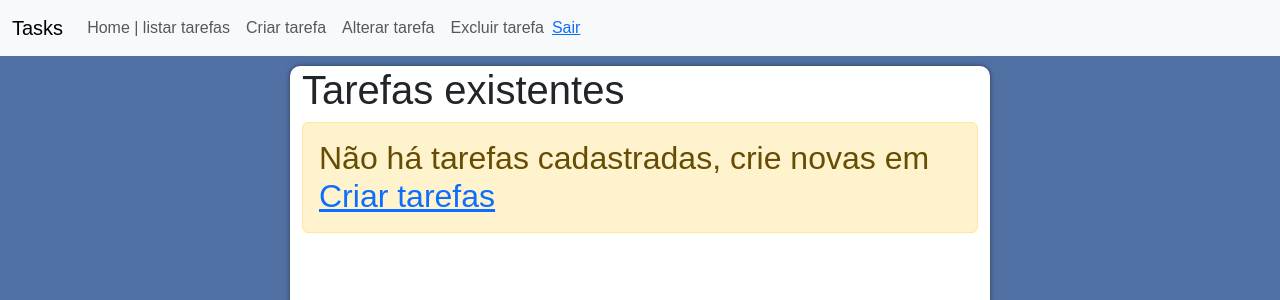
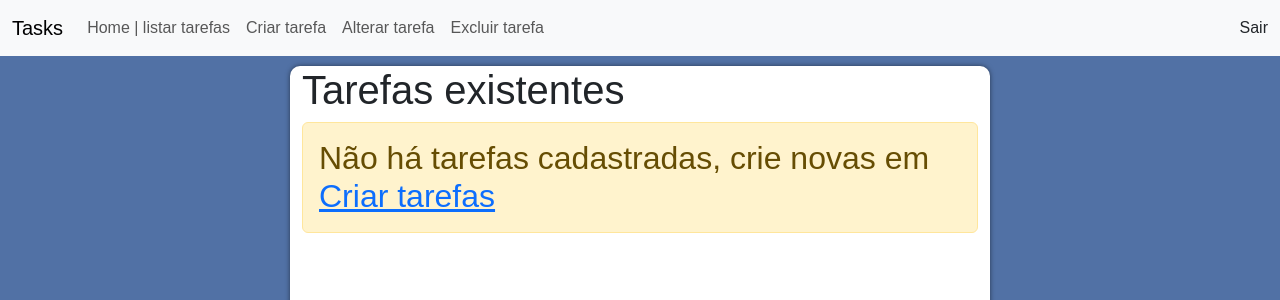
Before and after one commit to felipe-fjs/todo-project, a Flask app: page /task/home in a window 1280 px wide. Shown: the top 300 px of the page. Run offline with Flask 3, Linux system fonts and the light colour scheme; the visitor is signed in with stand-in values (Sample User, id 1); data comes from the database, SQL or seed files in the repository; data that the repository does not hold is empty; some libraries are stand-ins or nearby versions.

Commit message:
Update base.html

```diff
--- a/app/templates/tasks/base.html
+++ b/app/templates/tasks/base.html
@@ -18,12 +18,12 @@
   <nav class="navbar navbar-expand-lg bg-body-tertiary">
     <div class="container-fluid">
       <a class="navbar-brand" href="{{ url_for('tasks.home')}}">Tasks</a>
-      <button class="navbar-toggler" type="button" data-bs-toggle="collapse" data-bs-target="#navbarNav"
-        aria-controls="navbarNav" aria-expanded="false" aria-label="Toggle navigation">
+      <button class="navbar-toggler" type="button" data-bs-toggle="collapse" data-bs-target="#navbarTogglerDemo02"
+        aria-controls="navbarTogglerDemo02" aria-expanded="false" aria-label="Toggle navigation">
         <span class="navbar-toggler-icon"></span>
       </button>
-      <div class="collapse navbar-collapse" id="navbarNav">
-        <ul class="navbar-nav">
+      <div class="collapse navbar-collapse" id="navbarTogglerDemo02">
+        <ul class="navbar-nav me-auto mb-2 mb-lg-0">
           <li class="nav-item">
             <a class="nav-link" href="{{ url_for('tasks.home')}}">Home | listar tarefas</a>
           </li>
@@ -38,7 +38,7 @@
           </li>
         </ul>
         <span class="d-flex">
-          <a  href="{{ url_for('entry.logout') }}">Sair</a>
+          <a class="nav-link" href="{{ url_for('entry.logout') }}">Sair</a>
         </span>
       </div>
     </div>
```
